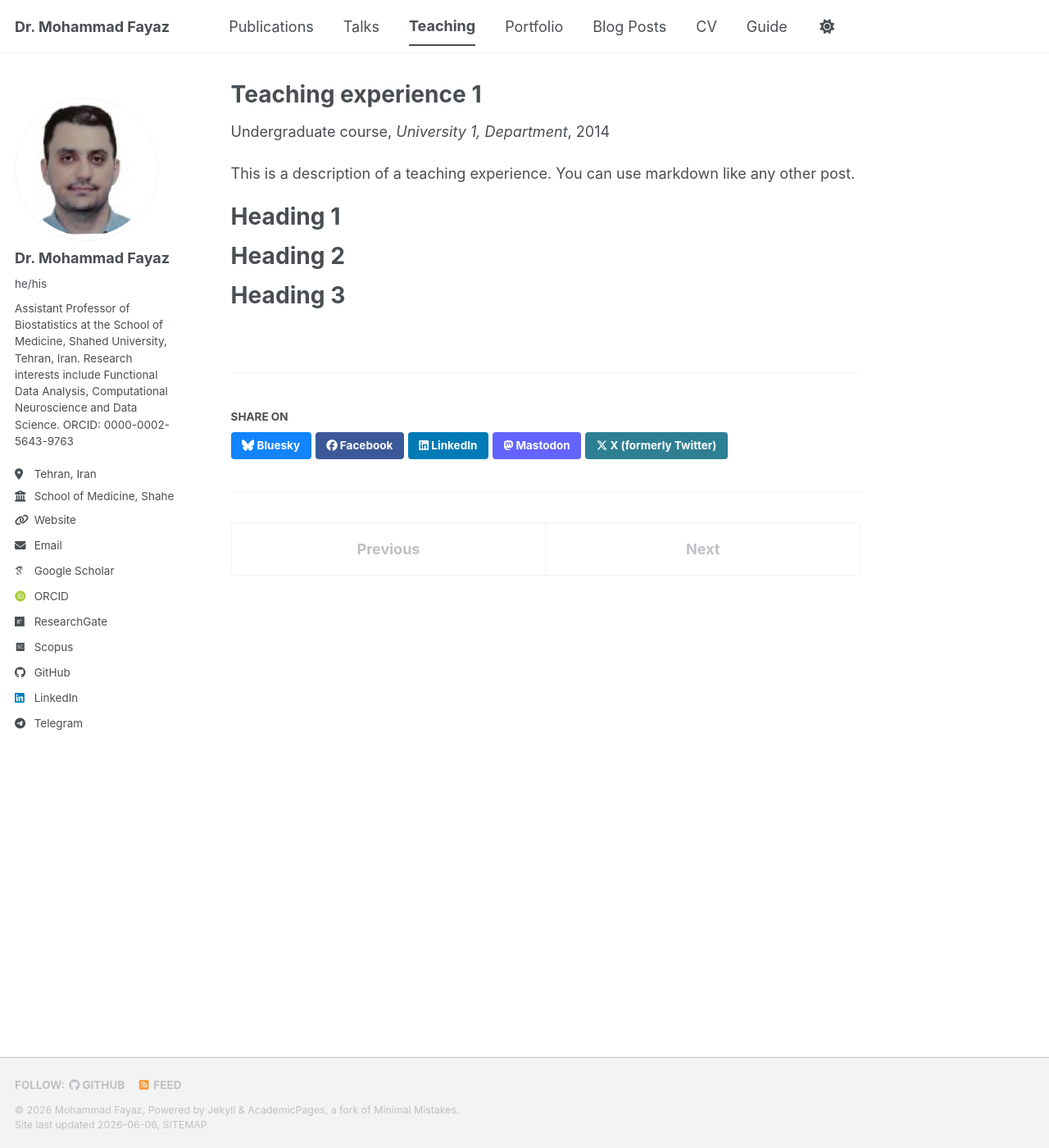
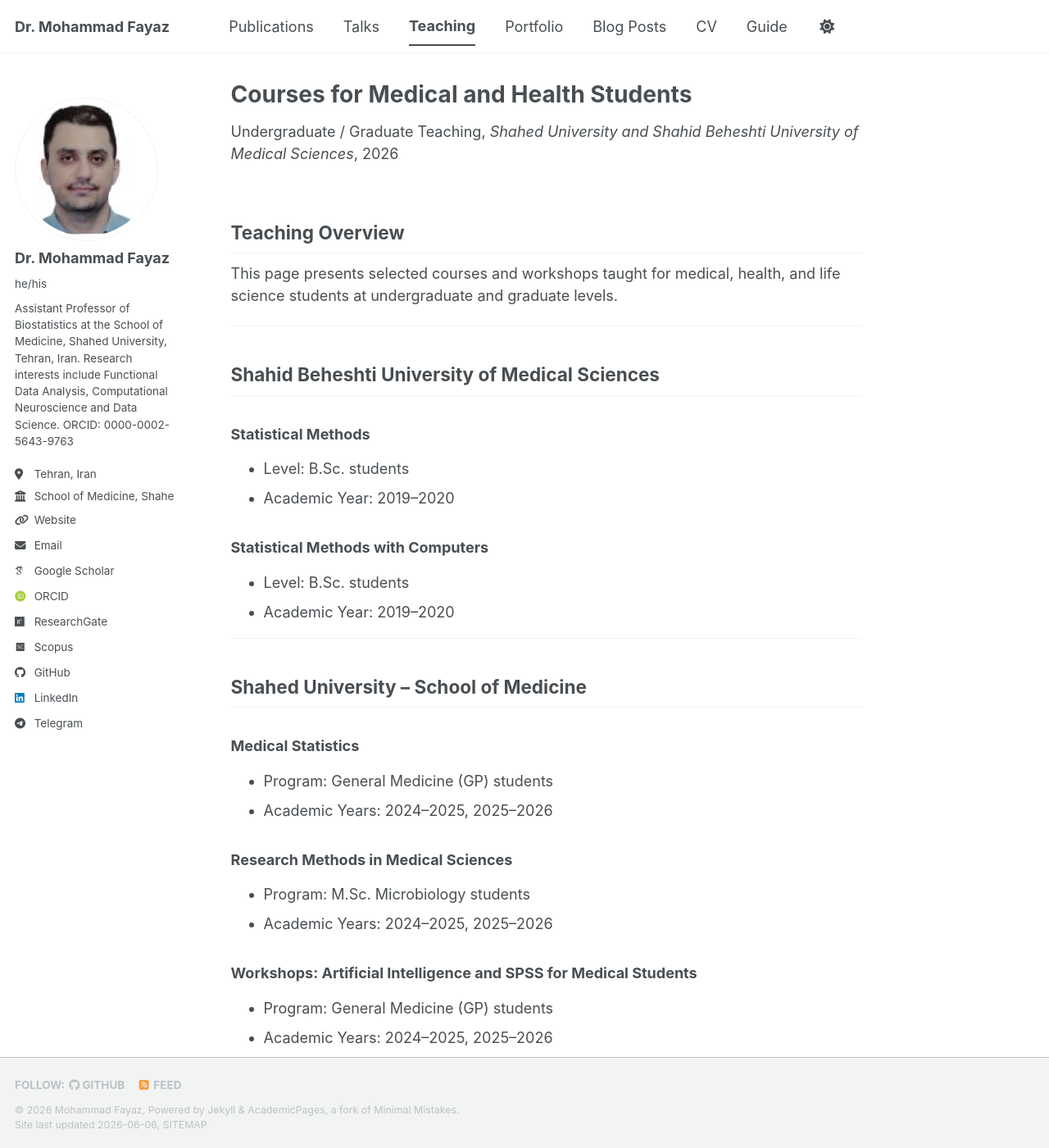
Before and after one commit to mohammad-fayaz/mohammad-fayaz.github.io, a Jekyll site: the page built from _teaching/2014-spring-teaching-1.md, in a window 1280 px wide and 1400 px high. Shown: the whole window at 82% size. Built offline with Jekyll 4.4.1, drawn with Linux system fonts in a browser that asks for light colours; some web fonts are replaced; a script bundle is joined from its source files by our own code; library files that are not in the unit come from our copies; some of the changed text lies outside the part shown.

Commit message:
Update 2014-spring-teaching-1.md

```diff
--- a/_teaching/2014-spring-teaching-1.md
+++ b/_teaching/2014-spring-teaching-1.md
@@ -1,20 +1,52 @@
 ---
-title: "Teaching experience 1"
+title: "Courses for Medical and Health Students"
 collection: teaching
-type: "Undergraduate course"
-permalink: /teaching/2014-spring-teaching-1
-venue: "University 1, Department"
-date: 2014-01-01
-location: "City, Country"
+type: "Undergraduate / Graduate Teaching"
+permalink: /teaching/medical-health-courses/
+venue: "Shahed University and Shahid Beheshti University of Medical Sciences"
+date: 2026-06-06
+location: "Tehran, Iran"
 ---
 
-This is a description of a teaching experience. You can use markdown like any other post.
+## Teaching Overview
 
-Heading 1
-======
+This page presents selected courses and workshops taught for medical, health, and life science students at undergraduate and graduate levels.
 
-Heading 2
-======
+---
 
-Heading 3
-======
+## Shahid Beheshti University of Medical Sciences
+
+### Statistical Methods
+- Level: B.Sc. students
+- Academic Year: 2019–2020
+
+### Statistical Methods with Computers
+- Level: B.Sc. students
+- Academic Year: 2019–2020
+
+---
+
+## Shahed University – School of Medicine
+
+### Medical Statistics
+- Program: General Medicine (GP) students
+- Academic Years: 2024–2025, 2025–2026
+
+### Research Methods in Medical Sciences
+- Program: M.Sc. Microbiology students
+- Academic Years: 2024–2025, 2025–2026
+
+### Workshops: Artificial Intelligence and SPSS for Medical Students
+- Program: General Medicine (GP) students
+- Academic Years: 2024–2025, 2025–2026
+
+---
+
+## Teaching Focus
+
+Courses emphasize the application of statistical and computational methods in medical and health sciences, including:
+
+- Descriptive and inferential statistics
+- Medical research methodology
+- Data analysis using SPSS and modern tools
+- Introduction to artificial intelligence in health sciences
```
